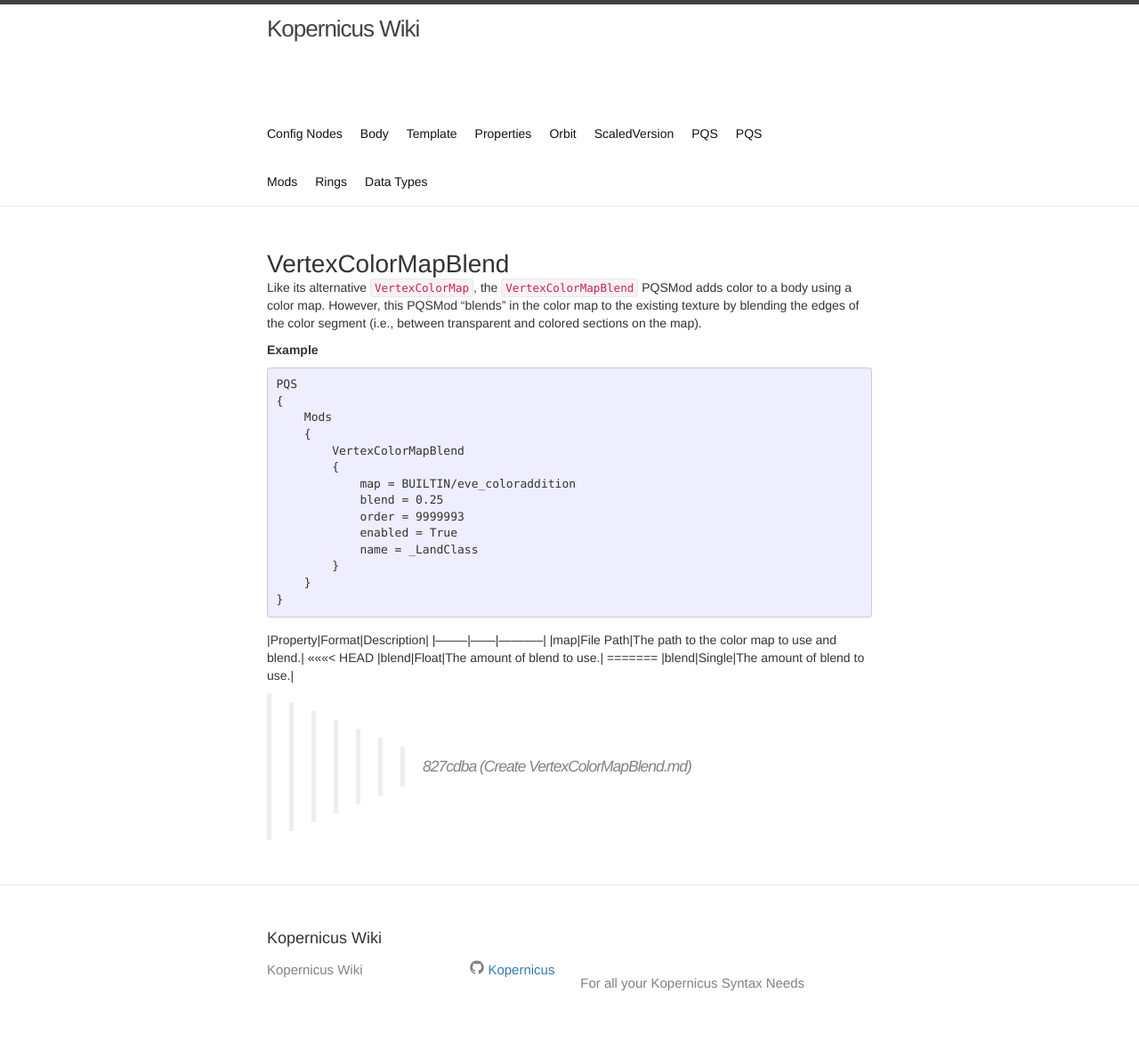
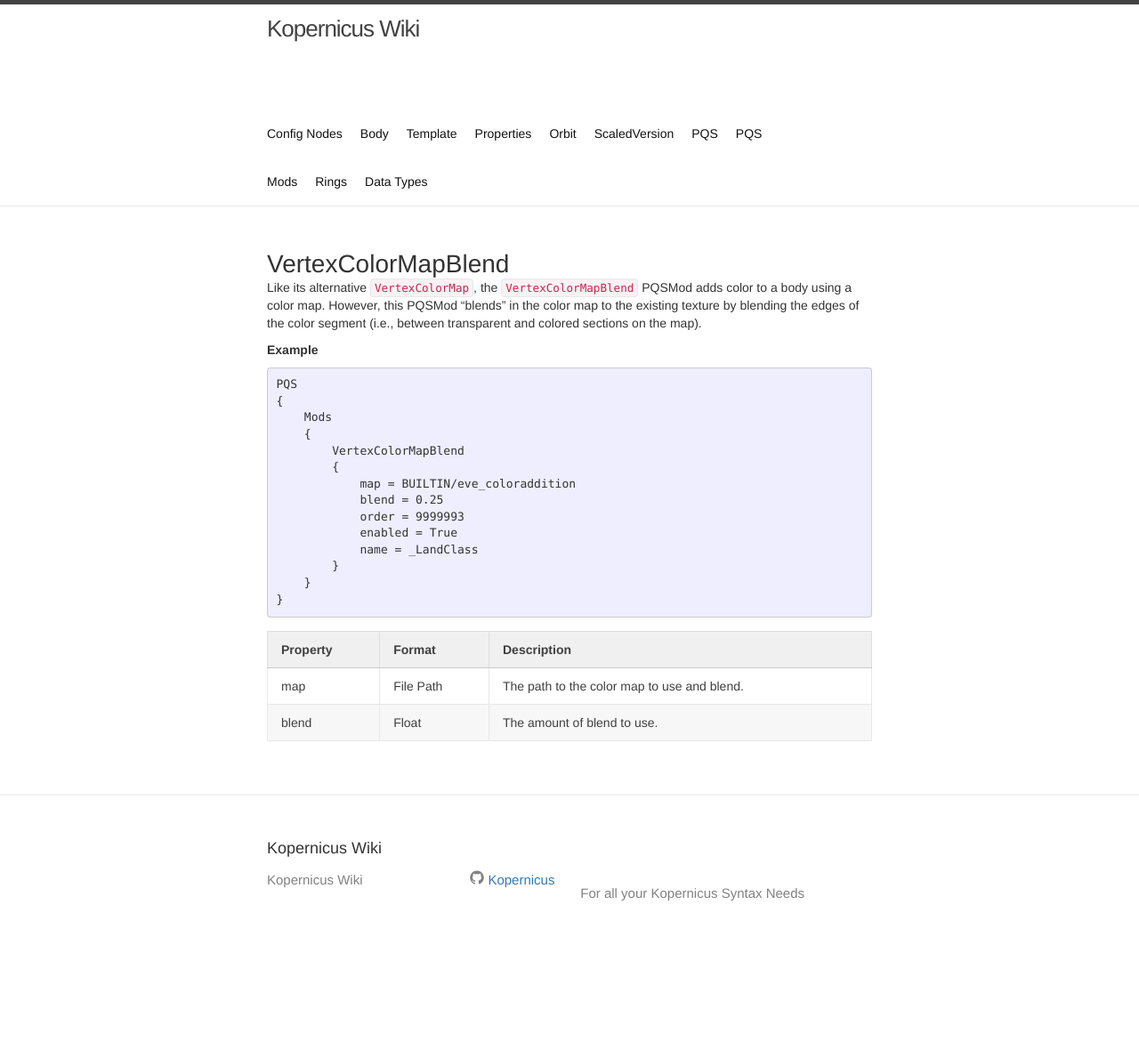
Before and after one commit to Kopernicus/wiki, a Jekyll site: the page built from main/PQSMods/VertexColorMapBlend.md, in a window 1280 px wide. Shown: the whole page at 89% size. Built offline with Jekyll 4.4.1, drawn with Linux system fonts in a browser that asks for light colours; after the commit the page ends 1070 px from its top, so only the background shows below that.

Commit message:
Update VertexColorMapBlend.md

````diff
--- a/main/PQSMods/VertexColorMapBlend.md
+++ b/main/PQSMods/VertexColorMapBlend.md
@@ -3,7 +3,7 @@ layout: default
 title: VertexColorMapBlend
 ---
 
-Like its alternative [`VertexColorMap`]({{ site.basurl }}{% link main/PQSMods/VertexColorMap.md %}), the `VertexColorMapBlend` PQSMod adds color to a body using a color map. However, this PQSMod "blends" in the color map to the existing texture by blending the edges of the color segment (i.e., between transparent and colored sections on the map).
+Like its alternative [`VertexColorMap`]({{ site.baseurl }}{% link main/PQSMods/VertexColorMap.md %}), the `VertexColorMapBlend` PQSMod adds color to a body using a color map. However, this PQSMod "blends" in the color map to the existing texture by blending the edges of the color segment (i.e., between transparent and colored sections on the map).
 
 **Example**
 ```
@@ -26,8 +26,4 @@ PQS
 |Property|Format|Description|
 |--------|------|-----------|
 |map|File Path|The path to the color map to use and blend.|
-<<<<<<< HEAD
 |blend|Float|The amount of blend to use.|
-=======
-|blend|Single|The amount of blend to use.|
->>>>>>> 827cdba (Create VertexColorMapBlend.md)
````
